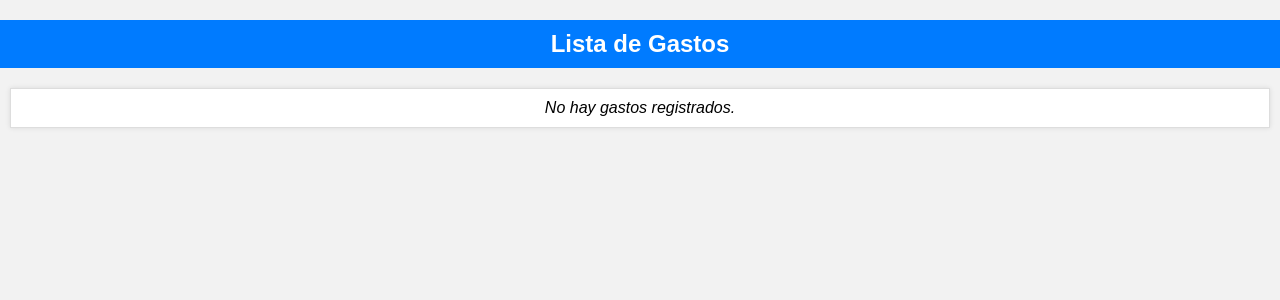
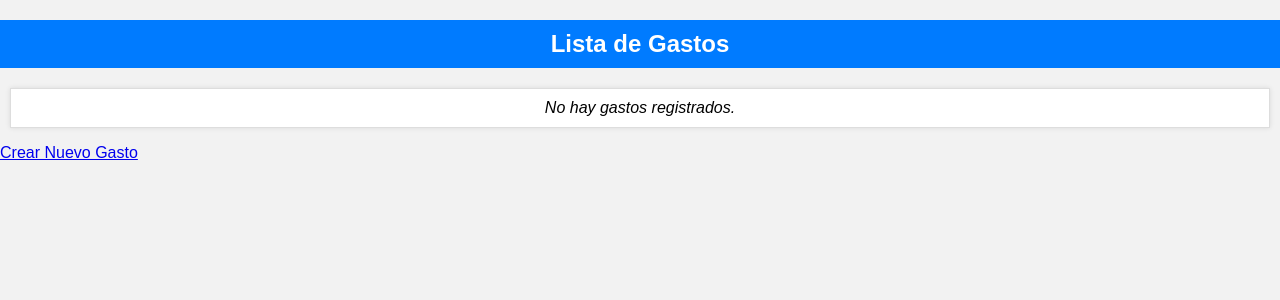
Before and after one commit to Ontos-2021/billetera, a Django app: page /lista/ in a window 1280 px wide. Shown: the top 300 px of the page. Run offline with Django 4.2, Linux system fonts and the light colour scheme; data that the repository does not hold is empty.

Commit message:
Ahora la lista_gastos.html tiene links a las otras páginas

```diff
--- a/billetera/gastos/templates/gastos/lista_gastos.html
+++ b/billetera/gastos/templates/gastos/lista_gastos.html
@@ -17,10 +17,13 @@
             <span class="gasto-descripcion">{{ gasto.descripcion }}</span>
             <span class="gasto-monto">${{ gasto.monto }}</span>
             <span class="gasto-fecha">{{ gasto.fecha }}</span>
+            <a href="{% url 'editar_gasto' gasto.id %}">Editar</a>
+            <a href="{% url 'eliminar_gasto' gasto.id %}">Eliminar</a>
         </li>
         {% empty %}
         <li class="no-gastos">No hay gastos registrados.</li>
         {% endfor %}
     </ul>
+    <a href="{% url 'crear_gasto' %}">Crear Nuevo Gasto</a>
 </body>
 </html>
```
